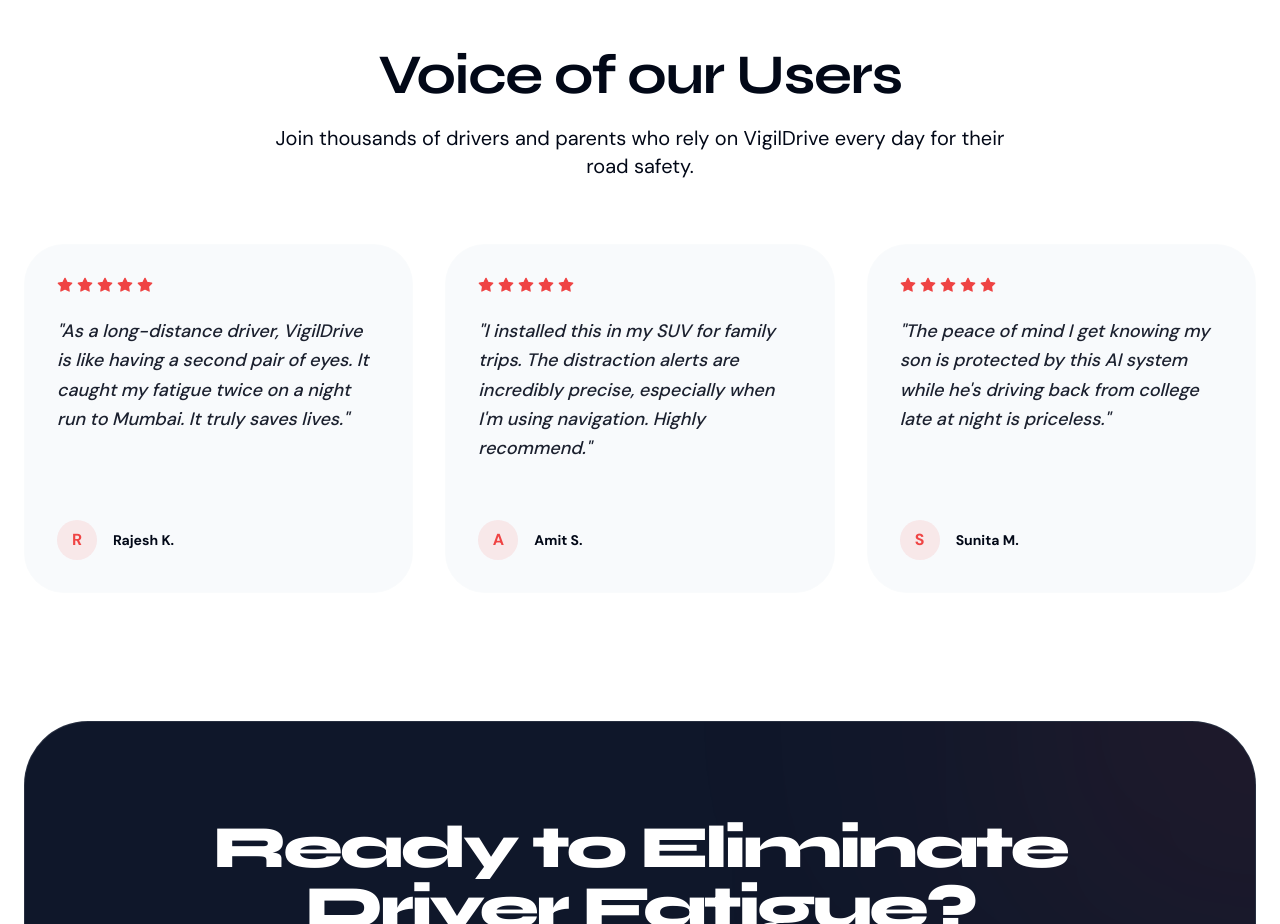
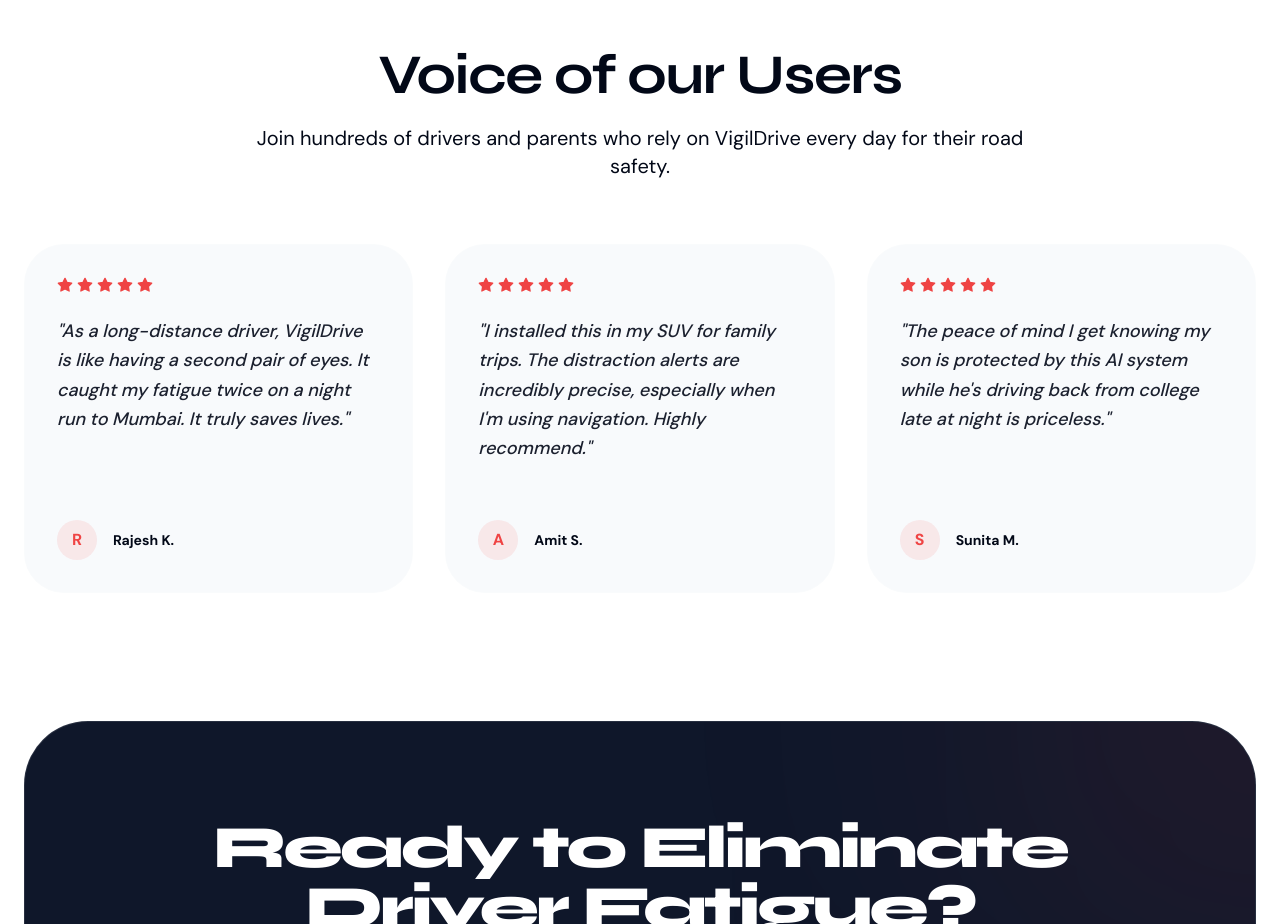
Before and after one commit to sumitb2015/aspireai, a Next.js app: page /products/vigildrive in a window 1280 px wide. Shown: the part 6740-7664 px from the top of the page. Built offline with nearby package versions, Linux system fonts and the light colour scheme.

Commit message:
style: update user count in testimonials subheading

```diff
--- a/app/products/vigildrive/page.tsx
+++ b/app/products/vigildrive/page.tsx
@@ -550,7 +550,7 @@
         <div className="mb-32">
           <SectionHeading
             heading="Voice of our Users"
-            subheading="Join thousands of drivers and parents who rely on VigilDrive every day for their road safety."
+            subheading="Join hundreds of drivers and parents who rely on VigilDrive every day for their road safety."
           />
           <div className="grid grid-cols-1 md:grid-cols-3 gap-8">
             {TESTIMONIALS.map((t, i) => (
```
